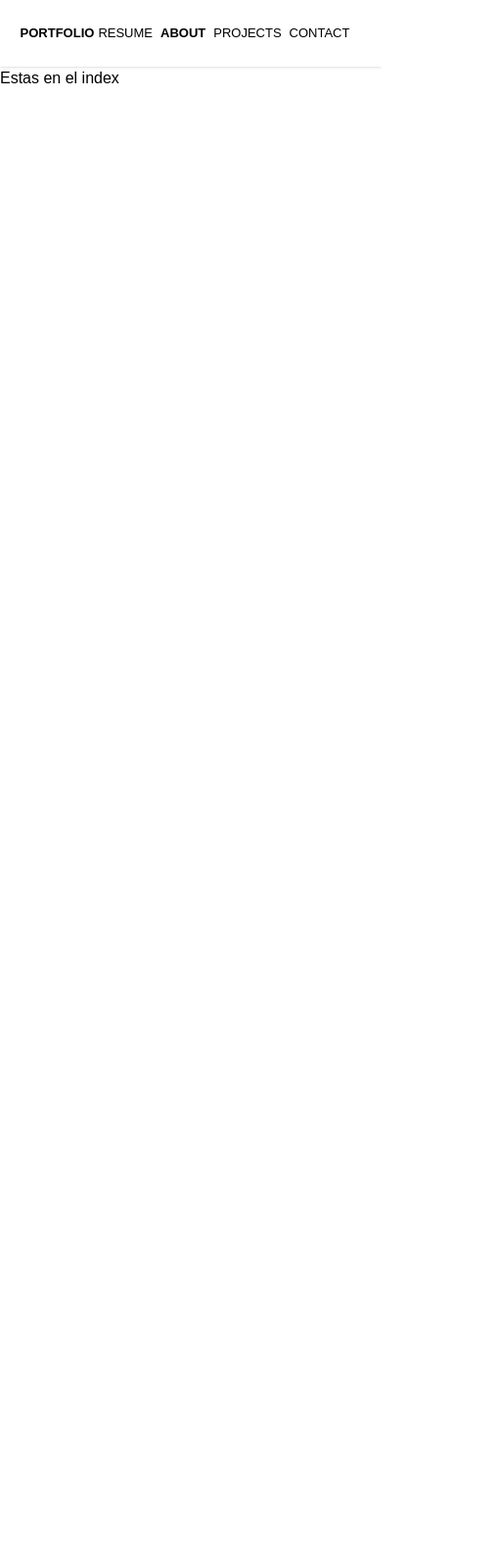
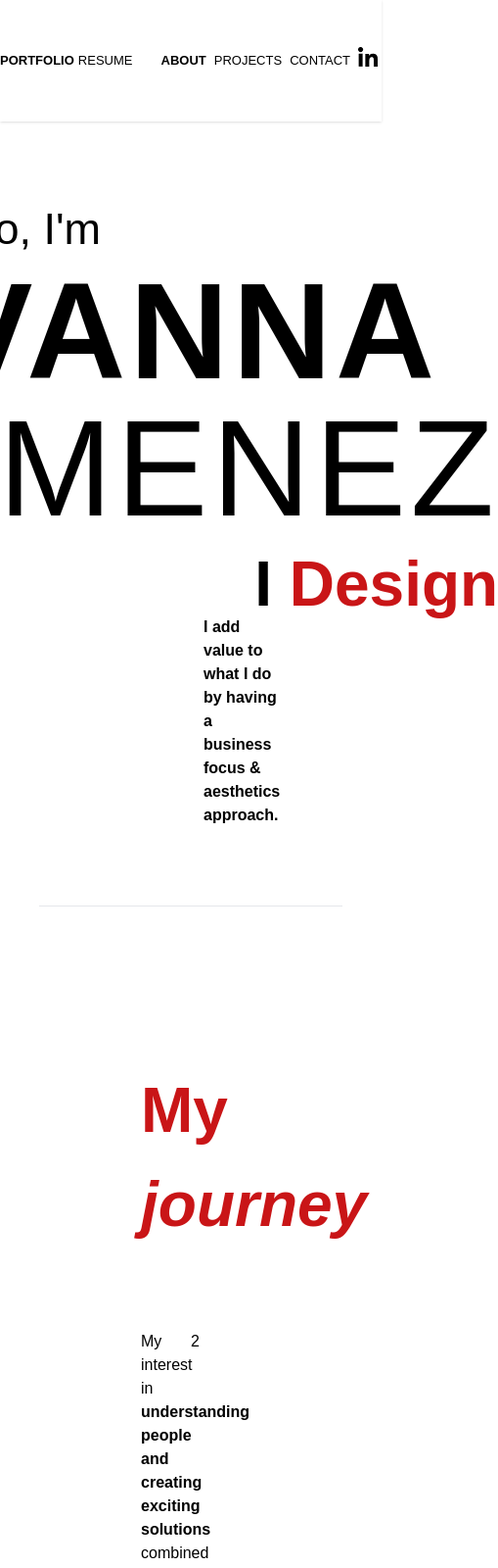
Before and after one commit to mricanho/ivanna-portfolio, a website: page src/index.html in a window 390 px wide. Shown: the top 1600 px of the page at 98% size, 509 px wide, since content can reach past the window. Before the commit the page ends 844 px from the top, so only its background shows below. Drawn offline with Linux system fonts and the light colour scheme.

Commit message:
Finish header

```diff
--- a/src/index.html
+++ b/src/index.html
@@ -8,26 +8,60 @@
   <link href="/dist/output.css" rel="stylesheet">
 </head>
 <body>
-  <nav class="bg-white shadow">
-    <div class="container flex items-center justify-center p-6 mx-auto">
+  <nav class="bg-white shadow py-6 absolute inset-x-0 top-0">
+    <div class="container flex items-center justify-between py-6 mx-auto">
+      <div class="flex items-center">
         <a href="#" class="sm:mx-6 text-xs font-bold">PORTFOLIO</a>
-
         <a href="#" class="hover:font-bold mx-1 sm:mx-6 text-xs">RESUME</a>
-
+      </div>
+      <div class="flex items-center">
         <a href="#" class="hover:font-bold mx-1 sm:mx-6 text-xs font-bold">ABOUT</a>
-
         <a href="#" class="hover:font-bold mx-1 sm:mx-6 text-xs">PROJECTS</a>
-
         <a href="#" class="hover:font-bold mx-1 sm:mx-6 text-xs">CONTACT</a>
-
-        <a href="#" class="hover:font-bold mx-1 sm:mx-6 text-xs">
+        <a href="https://www.linkedin.com/in/ivanna-jimenez/" class="hover:font-bold mx-1 sm:mx-6 text-xs pb-2" target="_blank" rel="noopener" >
             <img class="" src="../assets/images/linkdn.png" alt="linkdn logo" />
         </a>
+      </div>
     </div>
 </nav>
-<section class="">
-  <h2>Estas en el index</h2>
-  <p></p>
+<header class="bg-white">
+  <div class="">
+    <div class="h-screen flex flex-col items-center justify-center relative">
+      <div class="">
+        <h2 class="text-4xl ml-9">Hello, I'm</h2>
+        <h1 class="text-9xl leading-none tracking-wide">
+          <span class="font-bold"><span class="italic mr-4">I</span>VANNA</span><span class="font-extralight"> JIMENEZ</span>
+        </h1>
+        <p class="text-5xl font-bold text-right">I <span class="text-red-ivanna">Design</span></p>
+        <div class="flex absolute inset-x-0 bottom-0 mx-52">
+          <p class="w-96 font-bold">
+            I add value to what I do by having a business focus & aesthetics approach.
+          </p>
+          <a class="ml-auto mt-6" href="#journey">
+            <img class="" src="../assets/images/arrow-down.png" alt="arrow down" />
+          </a>
+        </div>
+      </div>
+    </div>
+  </div>
+  <hr class="mx-10 mt-20">
+</header>
+<section id="journey" class="mt-40 mx-36">
+  <div class="container">
+    <h2 class="text-red-ivanna text-5xl font-bold ">My <span class="italic">journey</span></h2>
+    <div class="flex mt-20">
+      <div class="w-1/2 h-48">
+        <p class="text-justify">My interest in <span class="font-bold">understanding people and creating exciting solutions</span> combined with a love for aesthetics led me to study design.<br><br>
+          -Design- in my eyes is in every detail in life and all branches of design merge rather than space from each other. <span class="font-bold">I like having a global perspective on everything so that I can make the right decisions for the benefit of my work</span>,
+          which is what led me to deepen into business and marketing. <span class="font-bold italic">Today as a UX/UI designer I am able to use a transdisciplinary approach in my work.</span><br><br>
+          My favorite part of what I can bring to the team is <span class="font-bold">understanding the user/customer and through strategy and visual design make the product feel personal to them.</span> Special.</p>
+      </div>
+      <div class="w-1/2 h-48">2</div>
+    </div>
+  </div>
+
+
+
 </section>
 </body>
 </html>
--- a/tailwind.config.js
+++ b/tailwind.config.js
@@ -7,9 +7,15 @@ module.exports = {
       },
       fontSize: {
         'xs': '13px',
+        '9xl': '140px',
+        '4xl': '45px',
+        '5xl': '64px',
       },
       colors: {
         'red-ivanna': '#C91517',
+      },
+      letterSpacing: {
+        'wide': '0.03em',
       },
     plugins: [],
     }
```
Also changed, not shown: assets/images/arrow-down.png (added), assets/images/attention.png (added), assets/images/branding.png (added), assets/images/creative.png (added), assets/images/graphic.png (added), assets/images/marketing.png (added), assets/images/ux.png (added), dist/output.css.
